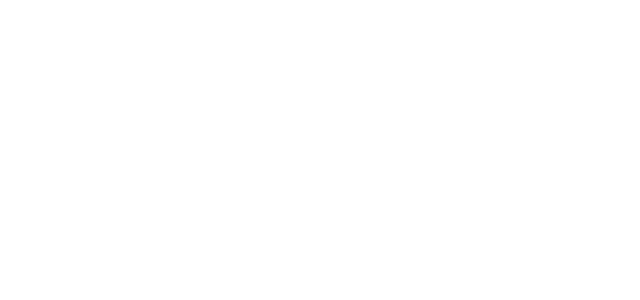
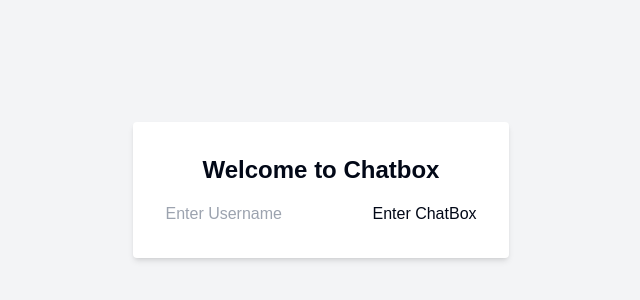
Before and after one commit to spectropaws/Chatroom, a Next.js app in the folder client/: page / in a window 1280 px wide. Shown: the part 210-510 px from the top of the page, without its empty margins (319-959 px from the left). Built offline with nearby package versions, Linux system fonts and the light colour scheme.

Commit message:
clean commit

```diff
--- /dev/null
+++ b/client/app/chatroom/page.tsx
@@ -0,0 +1,19 @@
+'use client'
+
+import { useSearchParams } from "next/navigation";
+
+export default function Chatroom(){
+    const searchParams = useSearchParams();
+    searchParams.get('username');
+
+    return (
+        <div className="">
+            <div className="">
+                <h1 className="">
+                    Welcome
+                </h1>
+                <p>this is chatroom page</p>
+            </div>
+        </div>
+    )
+}
--- a/client/app/page.tsx
+++ b/client/app/page.tsx
@@ -1,5 +1,29 @@
+'use client'
+
+import { useState } from "react";
+import { useRouter } from "next/navigation";
+
 export default function Home() {
+  const [username, setUsername] = useState<string>("");
+  const router = useRouter();
+
+  const  handleSubmit = (e: React.FormEvent) => {
+    e.preventDefault();
+    if (username.trim()){
+      router.push(`/chatroom?username=${encodeURIComponent(username)}`);
+    }
+  };
+
   return (
-        <main></main>
+        <main className="flex justify-center items-center h-screen bg-gray-100">
+          <form onSubmit={handleSubmit} className="bg-white p-8 rounded shadow-md">
+          <h1 className="text-2xl font-bold mb-4 text-center">Welcome to Chatbox</h1>
+          <input type="text" placeholder="Enter Username" value={username} onChange={(e) => setUsername(e.target.value)}
+            className=""
+            required
+          />
+          <button type="submit" className="">Enter ChatBox</button>
+          </form>
+        </main>
     );
 }
```
